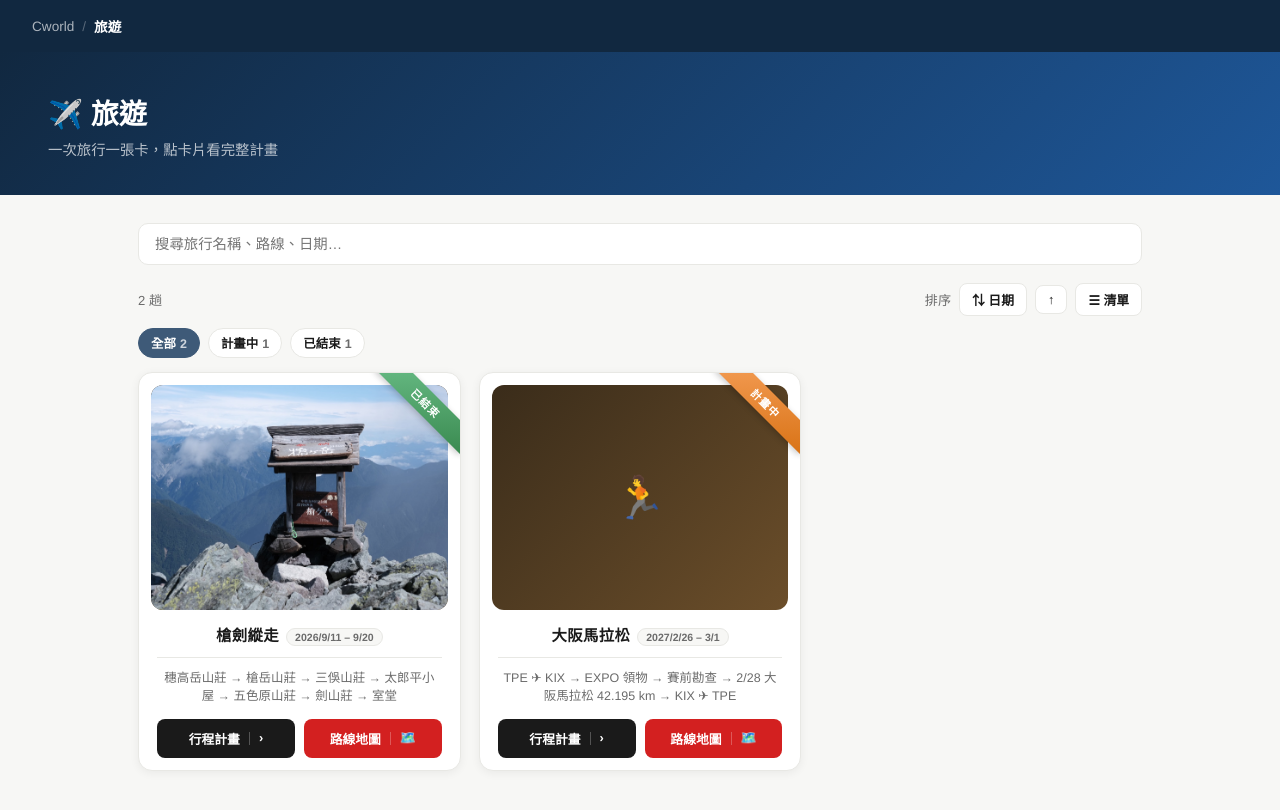
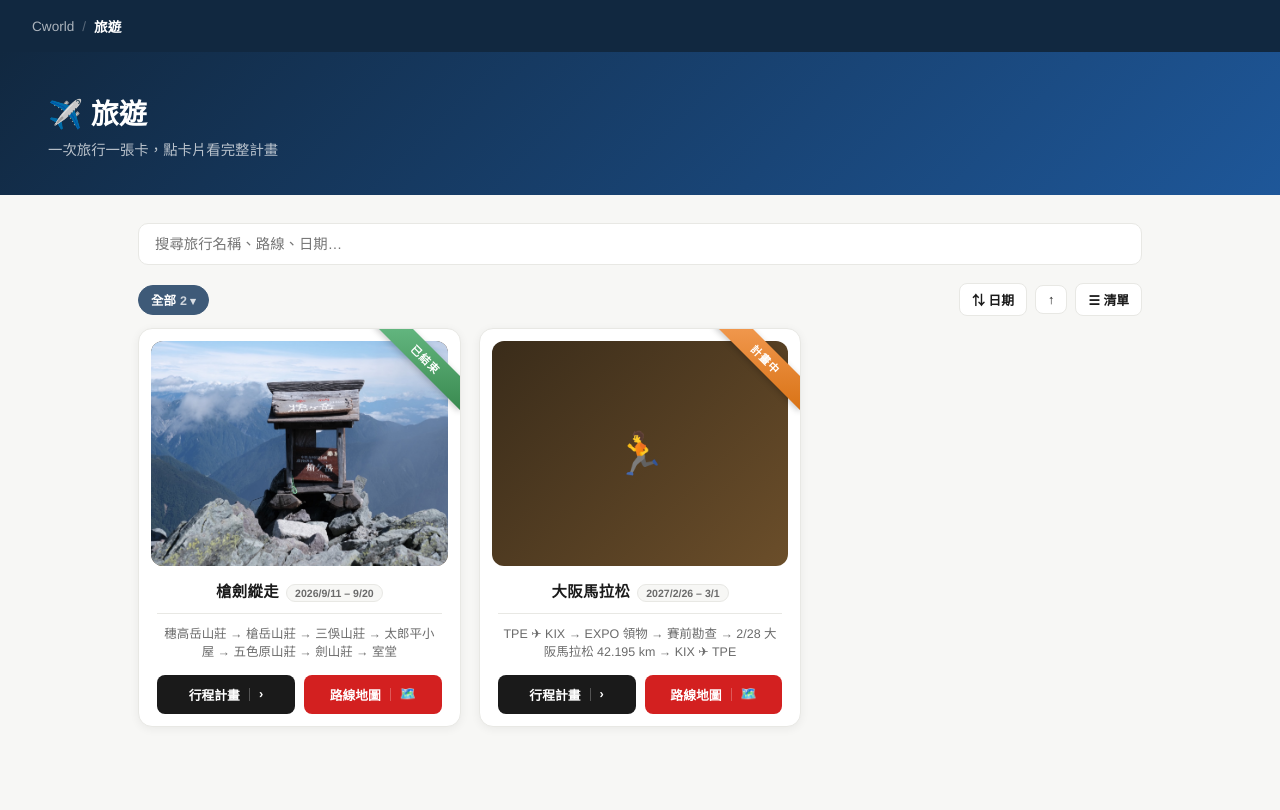
Before and after one commit to rhino-boss/Cworld, a plain HTML site: page travel/index.html in a window 1280 px wide. Both pictures are taken after a click on the button "切換升／降冪". Drawn offline with Linux system fonts and the light colour scheme.

Commit message:
旅遊列表：篩選改成下拉，跟排序同一排；拿掉「N 趟」
Co-Authored-By: Claude Opus 5.5 <noreply@anthropic.com>

```diff
--- a/travel/index.html
+++ b/travel/index.html
@@ -51,6 +51,19 @@
     .chip b { font-weight: 600; color: var(--muted); margin-left: 4px; }
     .chip.on { background: #3e5a78; color: #fff; border-color: #3e5a78; }
     .chip.on b { color: rgba(255,255,255,.75); }
+    /* 篩選改成下拉：跟排序同一排，按鈕大小不變 */
+    .toolbar { flex-wrap: nowrap; }
+    .toolbar .sp { flex: 1; }
+    .fdd { position: relative; flex: none; }
+    .fdd .chip::after { content: ' ▾'; font-size: .7rem; opacity: .8; }
+    .fmenu {
+      display: none; position: absolute; left: 0; top: calc(100% + 6px); z-index: 20; min-width: 130px;
+      background: var(--surface); border: 1px solid var(--border); border-radius: 12px; padding: 6px;
+      box-shadow: 0 8px 24px rgba(0,0,0,.12); flex-direction: column; gap: 4px;
+    }
+    .fdd.open .fmenu { display: flex; }
+    .fmenu .chip { text-align: left; white-space: nowrap; }
+    .fmenu .chip::after { content: none; }
 
     /* 卡片模式：同 Omniplay 遊戲卡（封面、標題＋日期膠囊、說明、兩顆按鈕） */
     .grid { display: grid; grid-template-columns: repeat(auto-fill, minmax(250px, 1fr)); gap: 18px; }
@@ -149,14 +162,12 @@
   <input class="search" id="q" type="search" placeholder="搜尋旅行名稱、路線、日期…" autocomplete="off">
 
   <div class="toolbar">
-    <span class="count" id="count"></span>
-    <span>排序</span>
+    <span class="fdd" id="fdd"><button class="chip on" id="fbtn" type="button"></button><span class="fmenu" id="fmenu"></span></span>
+    <span class="sp"></span>
     <button class="tbtn" id="sortkey" type="button"></button>
     <button class="tbtn" id="sortdir" type="button" title="切換升／降冪"></button>
     <button class="tbtn" id="view" type="button"></button>
   </div>
-
-  <div class="chips" id="chips"></div>
   <div id="body"></div>
 </div>
 
@@ -209,12 +220,16 @@ function render() {
   document.getElementById('sortdir').textContent = sortDesc ? '↓' : '↑';
   document.getElementById('view').textContent = view === 'card' ? '☰ 清單' : '▦ 卡片';
 
-  // 篩選標籤
+  // 篩選下拉：按鈕顯示目前選的狀態與數量，點開選其他
   const n = k => k === 'all' ? TRIPS.length : TRIPS.filter(t => t.status === k).length;
-  document.getElementById('chips').innerHTML = [['all', '全部'], ['planning', '計畫中'], ['done', '已結束']]
+  const FILTERS = [['all', '全部'], ['planning', '計畫中'], ['done', '已結束']];
+  const cur = FILTERS.find(f => f[0] === filter) || FILTERS[0];
+  document.getElementById('fbtn').innerHTML = `${cur[1]}<b>${n(cur[0])}</b>`;
+  document.getElementById('fmenu').innerHTML = FILTERS
     .map(([k, l]) => `<button class="chip${filter === k ? ' on' : ''}" data-f="${k}" type="button">${l}<b>${n(k)}</b></button>`).join('');
-  document.querySelectorAll('.chip').forEach(c => c.addEventListener('click', () => {
-    filter = c.dataset.f; localStorage.setItem(PK + 'filter', filter); render();
+  document.querySelectorAll('#fmenu .chip').forEach(c => c.addEventListener('click', () => {
+    filter = c.dataset.f; localStorage.setItem(PK + 'filter', filter);
+    document.getElementById('fdd').classList.remove('open'); render();
   }));
 
   // 篩選＋搜尋＋排序
@@ -223,7 +238,6 @@ function render() {
     const r = sortKey === 'date' ? a.start.localeCompare(b.start) : a.name.localeCompare(b.name, 'zh-Hant');
     return sortDesc ? -r : r;
   });
-  document.getElementById('count').textContent = `${list.length} 趟`;
 
   const body = document.getElementById('body');
   if (!list.length) { body.className = ''; body.innerHTML = '<div class="empty">沒有符合的旅行。</div>'; return; }
@@ -259,6 +273,8 @@ document.getElementById('sortkey').addEventListener('click', () => {
   const i = SORTS.findIndex(s => s.key === sortKey);
   sortKey = SORTS[(i + 1) % SORTS.length].key; localStorage.setItem(PK + 'sort', sortKey); render();
 });
+document.getElementById('fbtn').addEventListener('click', e => { e.stopPropagation(); document.getElementById('fdd').classList.toggle('open'); });
+document.addEventListener('click', e => { if (!e.target.closest('#fdd')) document.getElementById('fdd').classList.remove('open'); });
 document.getElementById('sortdir').addEventListener('click', () => {
   sortDesc = !sortDesc; localStorage.setItem(PK + 'dir', sortDesc ? 'desc' : 'asc'); render();
 });
```
